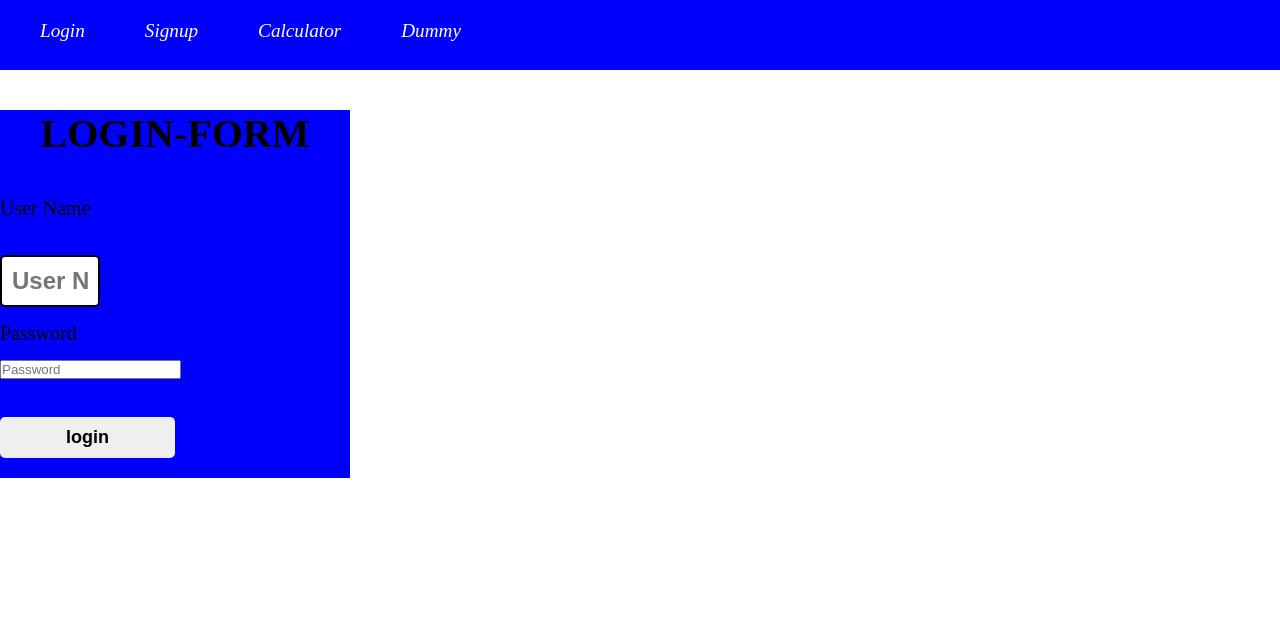
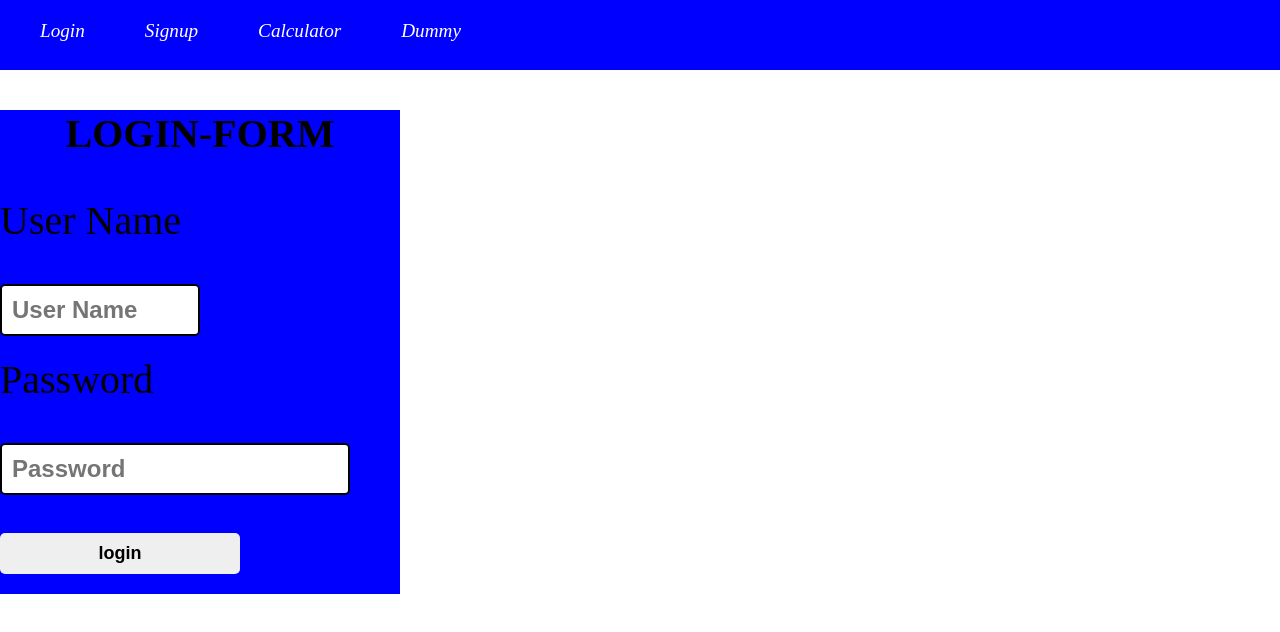
Before and after one commit to venkatesh2001A/react-q6trt7, a React (Create React App) app: page /Login in a window 1280 px wide. Shown: the top 632 px of the page. Built offline with nearby package versions, Linux system fonts and the light colour scheme.

Commit message:
4 files modified

```diff
--- a/src/css/calculator.css
+++ b/src/css/calculator.css
@@ -12,7 +12,7 @@
 }
 
 input[type='text'] {
-  width: 100px;
+  width: 200px;
   padding: 10px;
   font-size: 24px;
   font-weight: bold;
@@ -25,7 +25,7 @@ input[type='button'] {
   width: 600px;
   padding: 10px;
   border: none;
-  margin: 10px;
+  margin: 5px;
   border-radius: 5px;
 }
 input[type='button'] {
--- a/src/css/login.css
+++ b/src/css/login.css
@@ -10,7 +10,7 @@
 }  */
 
 div .login-form {
-  width: 350px;
+  width: 400px;
   top: 50%;
   left: 30%;
   background-color: blue;
@@ -26,15 +26,15 @@ div .login-form {
 }
 
 .login-form p {
-  font-size: 20px;
-  margin: 15px 0;
+  font-size: 40px;
+  margin: 5% 0;
 }
 
 .login-form input #a {
   font-size: 16px;
-  width: 100%;
+  width: 60%;
   padding: 15px 10px;
-  border: 0;
+  border: 40;
   outline: none;
   border-radius: 5px;
 }
@@ -44,7 +44,26 @@ div .login-form {
   font-weight: bold;
   margin: 20px 0;
   padding: 10px 15px;
-  width: 50%;
+  width: 60%;
   border-radius: 5px;
   border: 0;
 }
+input[type='text'] {
+  width: 350px;
+  padding: 10px;
+  font-size: 24px;
+  font-weight: bold;
+  margin-top: 20px;
+  border-radius: 5px;
+  border: 2px solid black;
+}
+
+input[type='password'] {
+  width: 350px;
+  padding: 10px;
+  font-size: 24px;
+  font-weight: bold;
+  margin-top: 20px;
+  border-radius: 5px;
+  border: 2px solid black;
+}
--- a/src/css/signup.css
+++ b/src/css/signup.css
@@ -9,15 +9,15 @@ form.Signup {
 
 .Signup .formContainer {
   border: 1px solid red;
-  height: 70vh;
-  padding: 40px;
+  height: 90vh;
+  padding: 50px;
   margin: 90px;
   width: 60%;
 }
 
 .Signup input[type='text'],
 .Signup input[type='password'] {
-  width: 90%;
+  width: 100%;
   font-size: 20px;
   padding: 30px;
   margin: 20px;
--- a/src/pages/login.jsx
+++ b/src/pages/login.jsx
@@ -7,7 +7,7 @@ function Login() {
       <p>User Name</p>
       <input type="text" name="user" id="a" placeholder="User Name" />
       <p>Password</p>
-      <input type="passsword" id="a" name="password" placeholder="Password" />
+      <input type="password" id="a" name="password" placeholder="Password" />
       <br />
       <br />
       <button type="submit">login </button>
```
